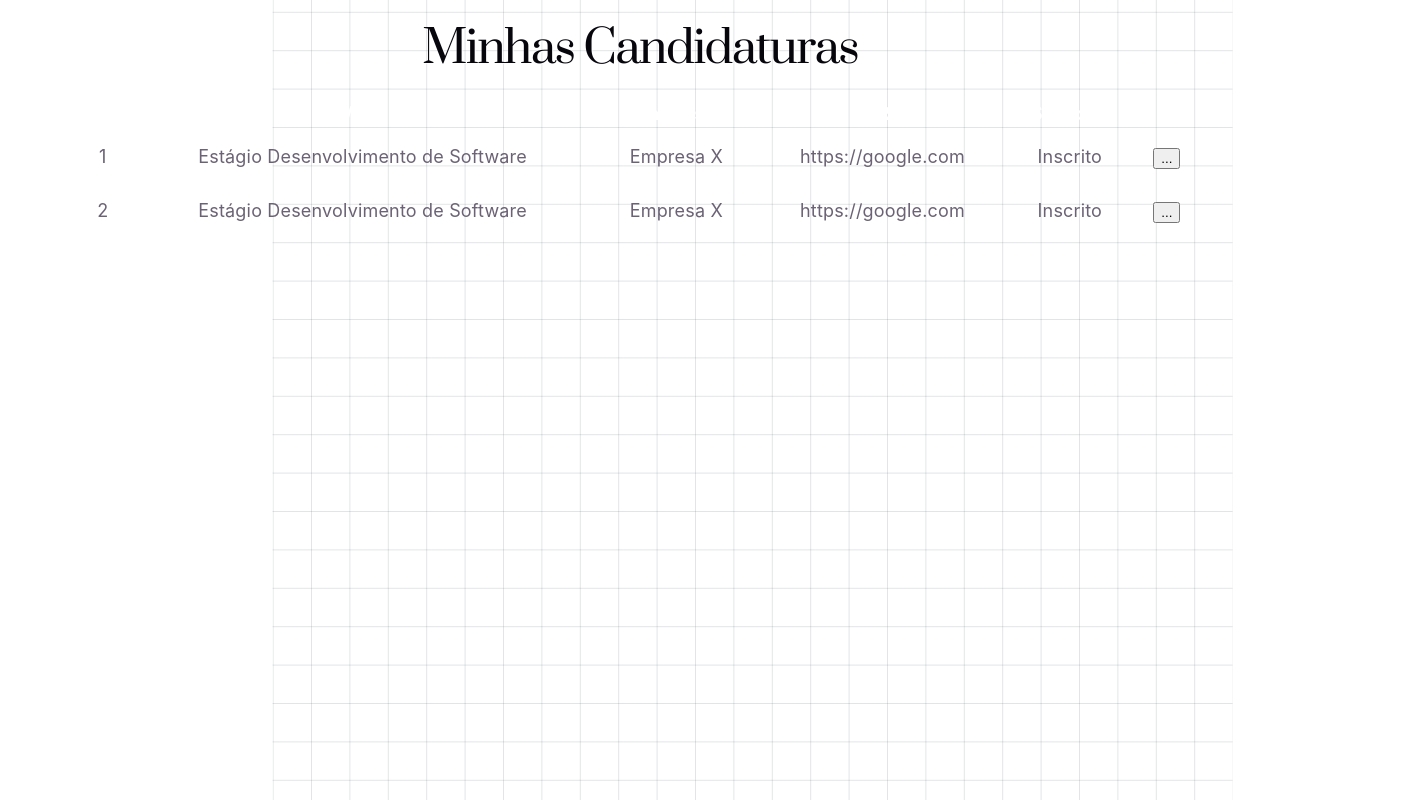
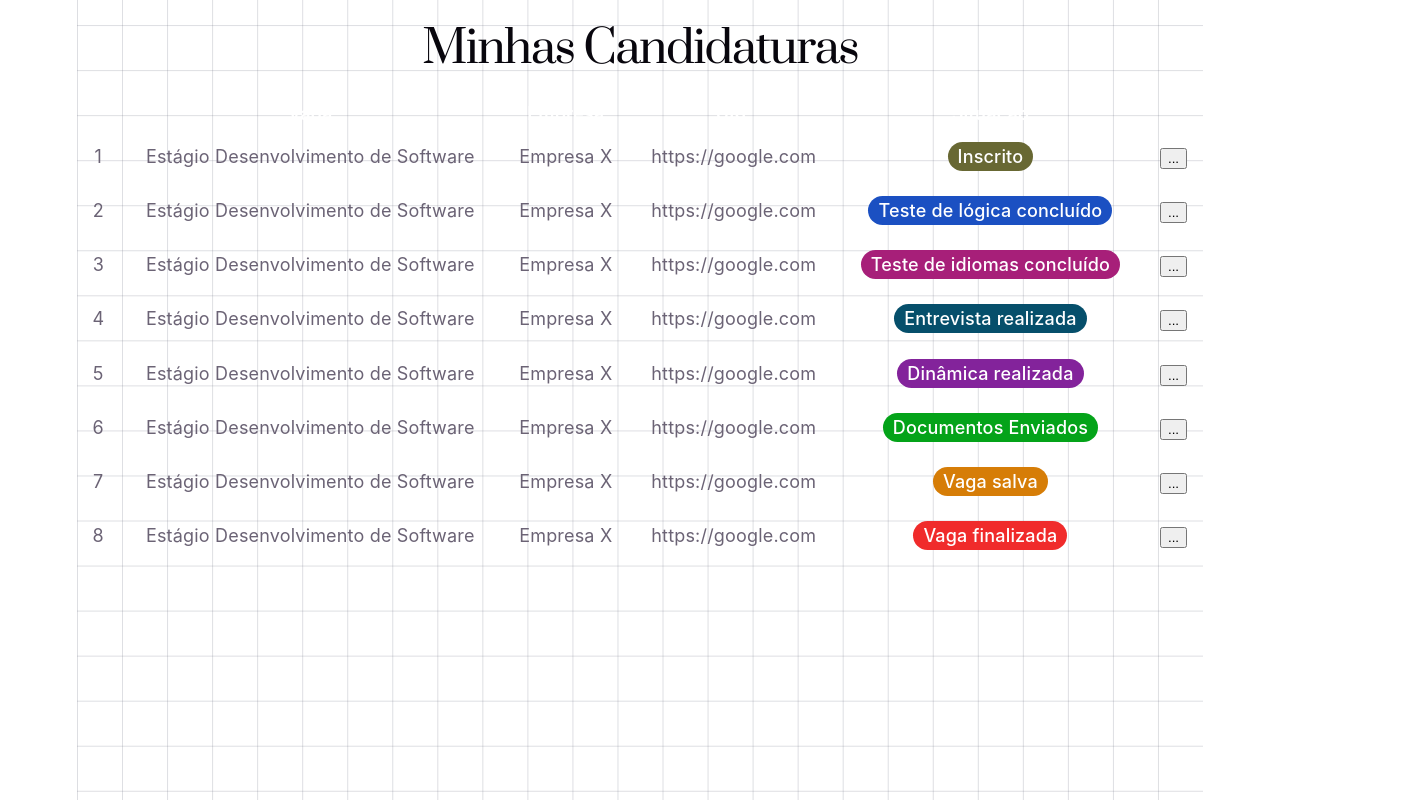
Before and after one commit to Laura-Sangalli/gerenciador-de-candidaturas, a React (Vite) app in the folder frontend/: page /jobs in a window 1280 px wide. Shown: the top 800 px of the page, 1428 px wide, since content can reach past the window. Built offline with nearby package versions, Linux system fonts and the light colour scheme.

Commit message:
style: add different collors to label situação

```diff
--- a/frontend/src/components/BackgroudDecoration.tsx
+++ b/frontend/src/components/BackgroudDecoration.tsx
@@ -22,8 +22,8 @@ export default function BackgroundDecoration() {
       </defs>
 
       <rect
-        width="100%"
-        height="100%"
+        width="200%"
+        height="200%"
         fill="url(#grid)"
       />
     </svg>
--- a/frontend/src/components/JobTable.tsx
+++ b/frontend/src/components/JobTable.tsx
@@ -1,4 +1,4 @@
-import  type { Job } from "../types/Job";
+import  type { Job, Situacao } from "../types/Job";
 import '../index.css'
 import { useState } from "react";
 import EditJobMenu from "./EditJobMenu";
@@ -8,6 +8,17 @@ interface JobTableProps{
 }
 
 function JobTable({ jobs }: JobTableProps){
+
+    const statusClasses: Record<Situacao, string> = {
+        "Inscrito": "status-inscrito",
+        "Teste de lógica concluído": "status-logica",
+        "Teste de idiomas concluído": "status-idiomas",
+        "Entrevista realizada": "status-entrevista",
+        "Dinâmica realizada": "status-dinamica",
+        "Documentos Enviados": "status-documentos",
+        "Vaga salva": "status-salva",
+        "Vaga finalizada": "status-finalizada",
+    };
 
     const [oppenMenu, setOpenMenu] = useState<number>(0);
 
@@ -36,7 +47,7 @@ function JobTable({ jobs }: JobTableProps){
                                 <td>{job.title}</td>
                                 <td>{job.company}</td>
                                 <td><a href="{job.url}" className="job-link">{job.url}</a></td>
-                                <td className="job-status">{job.situacao}</td>
+                                <td><span className={`job-status ${statusClasses[job.situacao]}`}>{job.situacao}</span></td>
                                 <td>
                                     <div className="job_edit">
                                         <button onClick={() => toggleMenu(job.id)}>...</button>
--- a/frontend/src/index.css
+++ b/frontend/src/index.css
@@ -43,6 +43,7 @@
     --accent-bg: rgba(192, 132, 252, 0.15);
     --accent-border: rgba(192, 132, 252, 0.5);
     --social-bg: rgba(47, 48, 58, 0.5);
+    --text-menu: #adadad;
     --shadow:
     rgba(0, 0, 0, 0.4) 0 10px 15px -3px, rgba(0, 0, 0, 0.25) 0 4px 6px -2px;
     --input-text:#c084fc;
@@ -191,16 +192,12 @@ code {
 
 /* Fundo */
 .background-decoration {
-  display: flex;
     position: absolute;
     inset: 0;
     margin-top: -5cap;
-    width: 120%;
-    height: 120%;
-
+    width: max-content;
     z-index: 0;
     pointer-events: none;
-    stroke: none;
   }
 
 /* Conteúdo */
@@ -254,6 +251,7 @@ width: 100%;
 
 }
 
+
 .job-link{
   color: var(--text);
   text-decoration: none;
@@ -267,6 +265,7 @@ width: 100%;
   position: relative;
   display: inline-block;
 }
+
 
 .editJobMenu{
   position: absolute;
@@ -293,8 +292,59 @@ width: 100%;
     height: 30px;
     border: none;
     background-color: #1f2028;
+    font-size: 14px;
+    font-weight: 400;
+    color: var(--text-menu);
 }
 
 .editJobMenu button:hover{
-    background-color: #6b6375;
+    background-color: #302c35;
+    color: #fff;
 }
+
+.job-status{
+  border-radius: 5%;
+  padding: 4px 10px;
+  border-radius: 5cap;
+  font-weight: 500;
+}
+
+.status-inscrito{
+  background-color: rgb(104, 104, 51);
+  color: #fff;
+}
+
+.status-logica{
+  background-color: rgb(27, 80, 194);
+  color: #fff;
+}
+
+.status-idiomas{
+  background-color: rgb(167, 31, 121);
+  color: #fff;
+}
+
+.status-entrevista{
+  background-color: rgb(6, 79, 107);
+  color: #fff;
+}
+
+.status-dinamica{
+  background-color: rgb(131, 35, 155);
+  color: #fff;
+}
+
+.status-documentos{
+  background-color: #04a319;
+  color: #fff;
+}
+
+.status-salva{
+  background-color: #d67d07;
+  color: #fff;
+}
+
+.status-finalizada{
+  background-color: rgb(240, 43, 43);
+  color: #fff;
+}
--- a/frontend/src/pages/Jobs.tsx
+++ b/frontend/src/pages/Jobs.tsx
@@ -1,6 +1,7 @@
 import JobTable from "../components/JobTable";
 import type { Job } from "../types/Job";
 import '../index.css'
+import { CgToday } from "react-icons/cg";
 
 
 function Jobs(){
@@ -11,14 +12,56 @@ function Jobs(){
             title: "Estágio Desenvolvimento de Software",
             company: "Empresa X",
             url: "https://google.com",
-            situacao: "Inscrito"
+            situacao: "Inscrito",
         },
                 {
             id: 2,
             title: "Estágio Desenvolvimento de Software",
             company: "Empresa X",
             url: "https://google.com",
-            situacao: "Inscrito"
+            situacao: "Teste de lógica concluído"
+        },
+                {
+            id: 3,
+            title: "Estágio Desenvolvimento de Software",
+            company: "Empresa X",
+            url: "https://google.com",
+            situacao: "Teste de idiomas concluído"
+        },
+                {
+            id: 4,
+            title: "Estágio Desenvolvimento de Software",
+            company: "Empresa X",
+            url: "https://google.com",
+            situacao: "Entrevista realizada"
+        },
+                {
+            id: 5,
+            title: "Estágio Desenvolvimento de Software",
+            company: "Empresa X",
+            url: "https://google.com",
+            situacao: "Dinâmica realizada"
+        },
+                {
+            id: 6,
+            title: "Estágio Desenvolvimento de Software",
+            company: "Empresa X",
+            url: "https://google.com",
+            situacao: "Documentos Enviados"
+        },
+                {
+            id: 7,
+            title: "Estágio Desenvolvimento de Software",
+            company: "Empresa X",
+            url: "https://google.com",
+            situacao: "Vaga salva"
+        },
+                        {
+            id: 8,
+            title: "Estágio Desenvolvimento de Software",
+            company: "Empresa X",
+            url: "https://google.com",
+            situacao: "Vaga finalizada"
         }
     ];
 
```
Also changed, not shown: frontend/src/types/Job.ts (+13 -2 lines).
